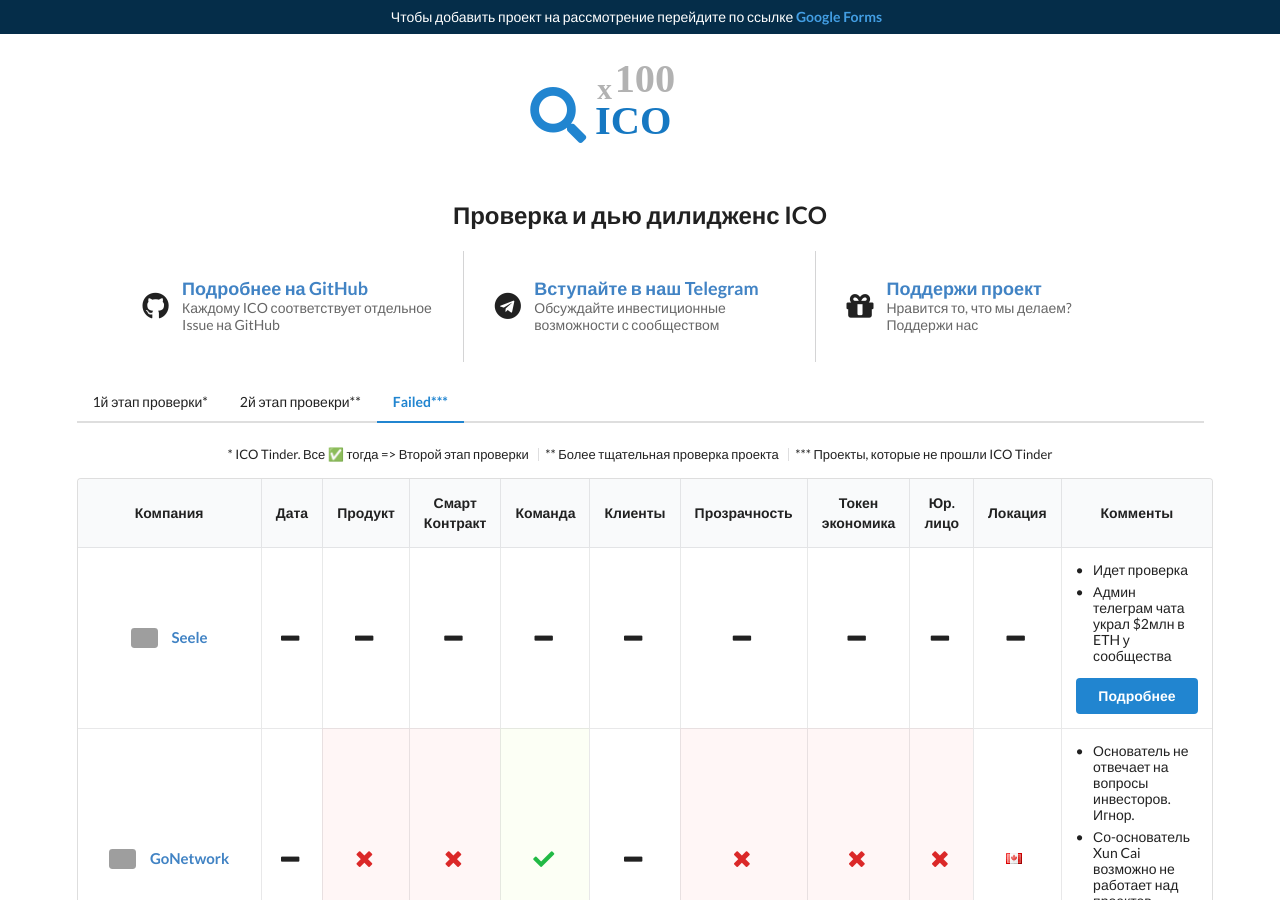
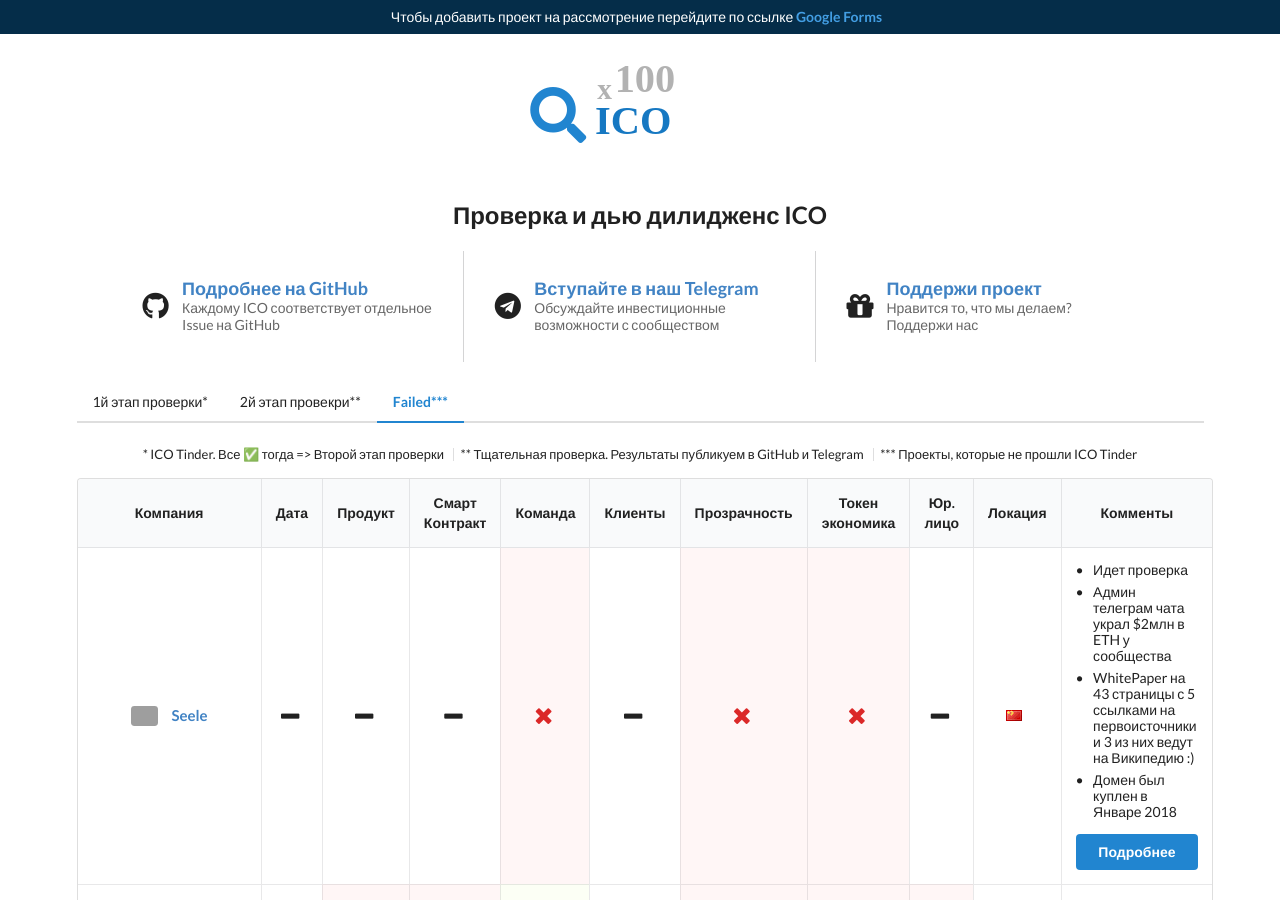
Before and after one commit to btclexis/x100ico, a Jekyll site: the page built from past.md, in a window 1280 px wide and 900 px high. Built offline with Jekyll 4.4.1, drawn with Linux system fonts in a browser that asks for light colours; nearby versions of some CDN libraries; grey boxes are pictures that could not be loaded.

Commit message:
seele info updated

```diff
--- a/_data/past-icos.yml
+++ b/_data/past-icos.yml
@@ -5,21 +5,23 @@
 - name: Seele
   image: https://i.imgur.com/JZXm0lQ.jpg
   url: https://seele.pro
-  real_team:
+  real_team: false
   real_customers:
   smart_contract:
   product:
-  tokenomics:
+  tokenomics: false
   have_company:
-  transparent:
-  location:
+  transparent: false
+  location: China
   comments:
     - content: Идет проверка
     - content: Админ телеграм чата украл $2млн в ETH у сообщества
+    - content: WhitePaper на 43 страницы с 5 ссылками на первоисточники и 3 из них ведут на Википедию :)
+    - content: Домен был куплен в Январе 2018
   ico_start_date:
   ico_end_date:
   safe:
-  issue_url: https://github.com/btclexis/x100ico/issues/
+  issue_url: https://github.com/btclexis/x100ico/issues/8
 
 
 - name: GoNetwork
--- a/_includes/icos-review-table.html
+++ b/_includes/icos-review-table.html
@@ -6,7 +6,7 @@
       * ICO Tinder. Все ✅ тогда => Второй этап проверки
     </span>
     <span class="item">
-      ** Более тщательная проверка проекта
+      ** Тщательная проверка. Результаты публикуем в GitHub и Telegram
     </span>
     <span class="item">
       *** Проекты, которые не прошли ICO Tinder
@@ -19,7 +19,7 @@
     * ICO Tinder. Все ✅ тогда => Второй этап проверки
   </div>
   <div>
-    ** Более тщательная проверка проекта
+    ** Тщательная проверка. Результаты публикуем в GitHub и Telegram
   </div>
   <div>
     *** Проекты, которые не прошли ICO Tinder
```
